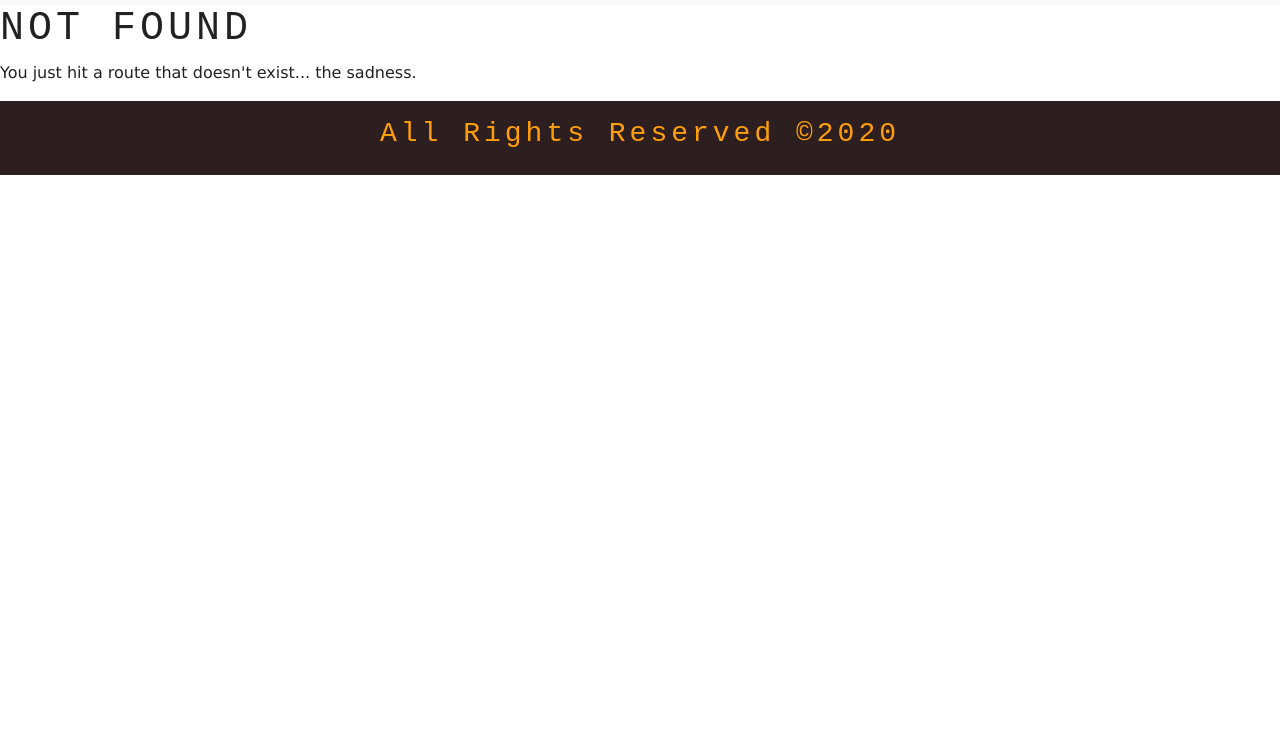
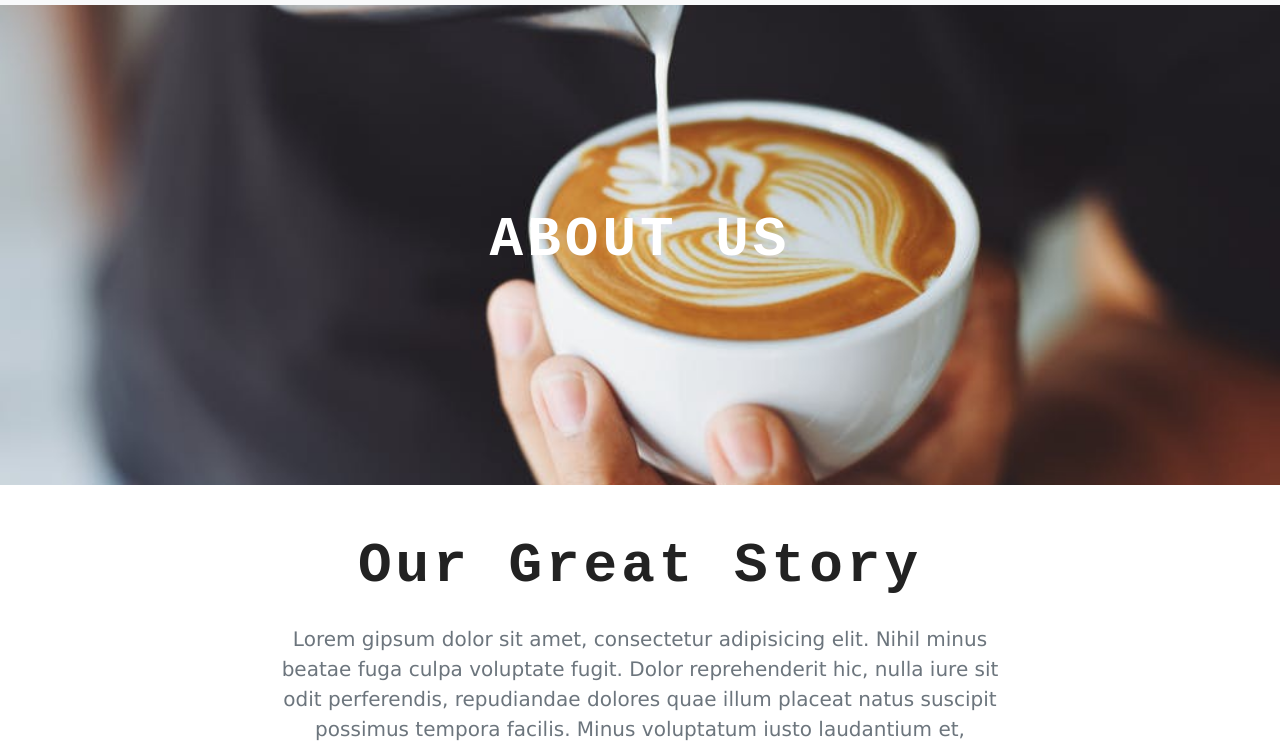
Before and after one commit to jeroentiggelman/gatsby-coffee-project, a Gatsby site: page /about in a window 1280 px wide. Before the commit this address had no page. Shown: the part 69-812 px from the top of the page. Built offline with nearby package versions, Linux system fonts and the light colour scheme; Gatsby itself is replaced by a stand-in of ours.

Commit message:
added about page

```diff
--- a/src/components/layout.css
+++ b/src/components/layout.css
@@ -29,7 +29,7 @@ h6 {
   color: var(--mainYellow);
   font-size: 2rem;
 }
-.default-background {
+.default-background, .about-background {
   min-height: 100vh;
   display: flex;
   align-items: center;
@@ -49,3 +49,6 @@ h6 {
 .footer {
   background: var(--mainBrown);
 }
+.about-background {
+  min-height: 60vh;
+}
--- a/src/components/layout.js
+++ b/src/components/layout.js
@@ -11,7 +11,7 @@ import PropTypes from "prop-types"
 import "./bootstrap.min.css"
 import "./layout.css"
 
-import { Navbar } from "./globals/Navbar"
+import { Navbar } from "./globals/navbar"
 import Footer from "./globals/Footer"
 
 const Layout = ({ children }) =>
--- /dev/null
+++ b/src/pages/about.js
@@ -0,0 +1,35 @@
+import React from "react"
+import { graphql } from "gatsby"
+// import { Link, graphql } from "gatsby"
+
+import Layout from "../components/layout"
+import SEO from "../components/seo"
+import BackgroundSection from "../components/globals/BackgroundSection"
+import Info from '../components/home/Info'
+
+const AboutPage = ({ data }) => (
+  <Layout>
+    <SEO title="About" />
+    <BackgroundSection
+      img={data.img.childImageSharp.fluid}
+      title="About us"
+      styleClass="about-background"
+    />
+    <Info />
+  </Layout>
+)
+
+export const query = graphql`
+{
+  img: file(relativePath: {eq:
+    "about-background.jpeg"}) {
+    childImageSharp {
+      fluid {
+        ...GatsbyImageSharpFluid_tracedSVG
+      }
+    }
+  }
+}
+`
+
+export default AboutPage
```
